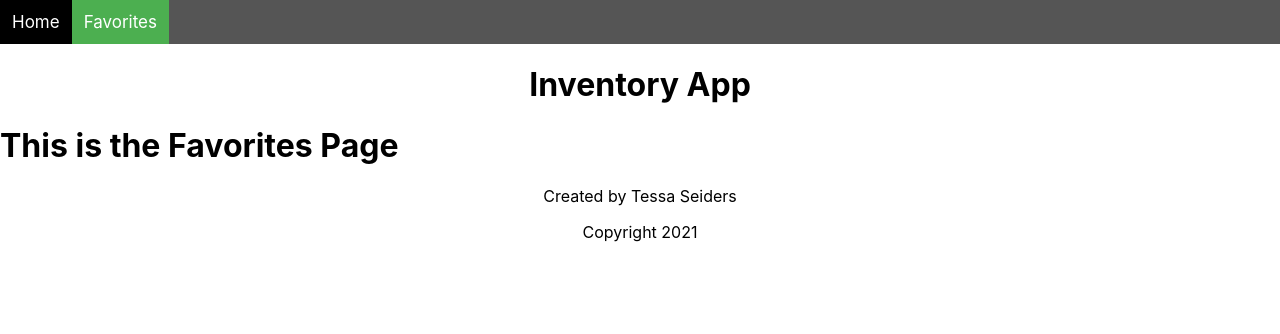
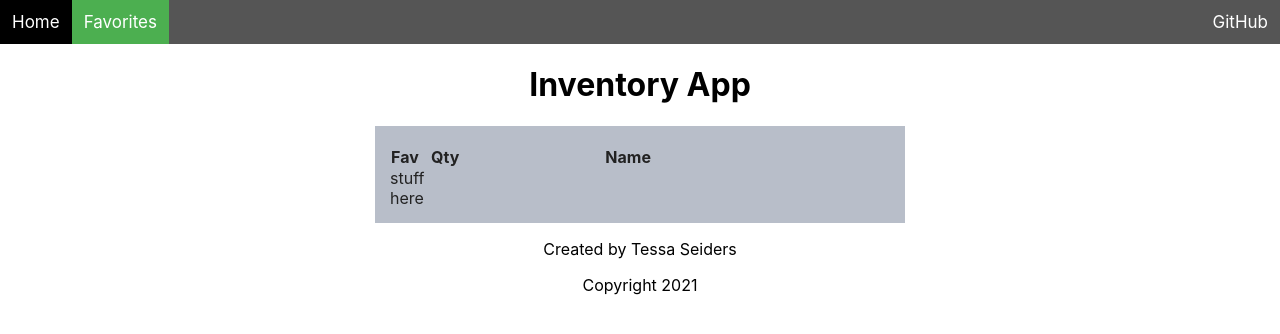
Before and after one commit to Captain-JoJo/inventory-ui-v2-addDB, a React (Create React App) app: page /favs in a window 1280 px wide. Shown: the top 334 px of the page. Built offline with nearby package versions, Linux system fonts and the light colour scheme.

Commit message:
updated to add fav stuff

```diff
--- a/src/components/InventoryManager/favs-list/index.js
+++ b/src/components/InventoryManager/favs-list/index.js
@@ -1,11 +1,30 @@
-import React from 'react'
-import { NavLink, Link } from 'react-router-dom'
+import React from "react";
+import {NavLink, Link} from "react-router-dom";
 
 function Favorites() {
-    return(
-        <div>
-            <h1>This is the Favorites Page</h1>
-        </div>
-    )
+  return (
+    <div className="grid-container">
+      <table className="TableContainer">
+        <thead>
+          <tr className="trHead">
+            <th className="tdFav">Fav</th>
+            <th>Qty</th>
+            <th>Name</th>
+            <th></th>
+          </tr>
+        </thead>
+        <tbody>stuff here</tbody>
+        {/* {items.map((inventoryItem) => (
+          <tbody key={inventoryItem._id}>
+            <ListItem
+              inventoryItem={inventoryItem}
+              handleRemoveOne={deleteOne}
+              update={update}
+            />
+          </tbody> */}
+        {/* ))} */}
+      </table>
+    </div>
+  );
 }
-export default Favorites
+export default Favorites;
--- a/src/components/common/navbar/Navbar.css
+++ b/src/components/common/navbar/Navbar.css
@@ -23,3 +23,6 @@
 .active {
     background-color: #4CAF50;
 }
+.navbar a.gitHubLink{
+    float: right;
+}
--- a/src/components/common/navbar/Navbar.js
+++ b/src/components/common/navbar/Navbar.js
@@ -6,7 +6,8 @@ function NavBar() {
     return(
         <div className="navbar">
             <NavLink to="/home" activeClassName="active" exact={true}>Home</NavLink>
-            <NavLink to="/favs">Favorites</NavLink>
+            <NavLink to="/favs" activeClassName="active">Favorites</NavLink>
+            <a className="gitHubLink" href="https://github.com/Captain-JoJo/inventory-ui-v2-addDB">GitHub</a>
         </div>
     )
 }
```
